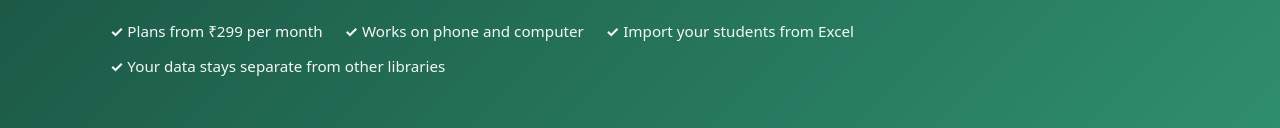
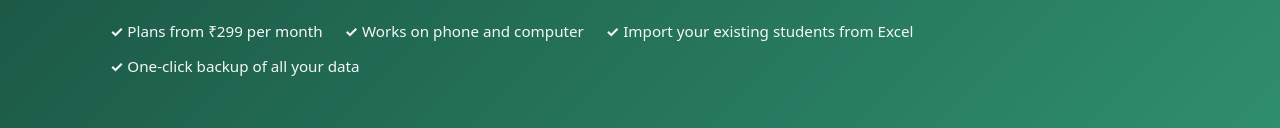
Before and after one commit to shivametawah-cmd/Asaan-Library, a plain HTML site: page index.html in a window 1280 px wide. Shown: the part 479-607 px from the top of the page. Drawn offline with Linux system fonts and the light colour scheme.

Commit message:
updated hero

```diff
--- a/index.html
+++ b/index.html
@@ -151,7 +151,7 @@ footer a{color:var(--mu)}
    <a class="btn outl" href="#pricing">See pricing</a>
   </div>
   <ul>
-   <li>Plans from ₹299 per month</li><li>Works on phone and computer</li><li>Import your students from Excel</li><li>Your data stays separate from other libraries</li>
+   <li>Plans from ₹299 per month</li><li>Works on phone and computer</li><li>Import your existing students from Excel</li><li>One-click backup of all your data</li>
   </ul>
  </div>
 </div>
```
Also changed, not shown: 1 other file.
